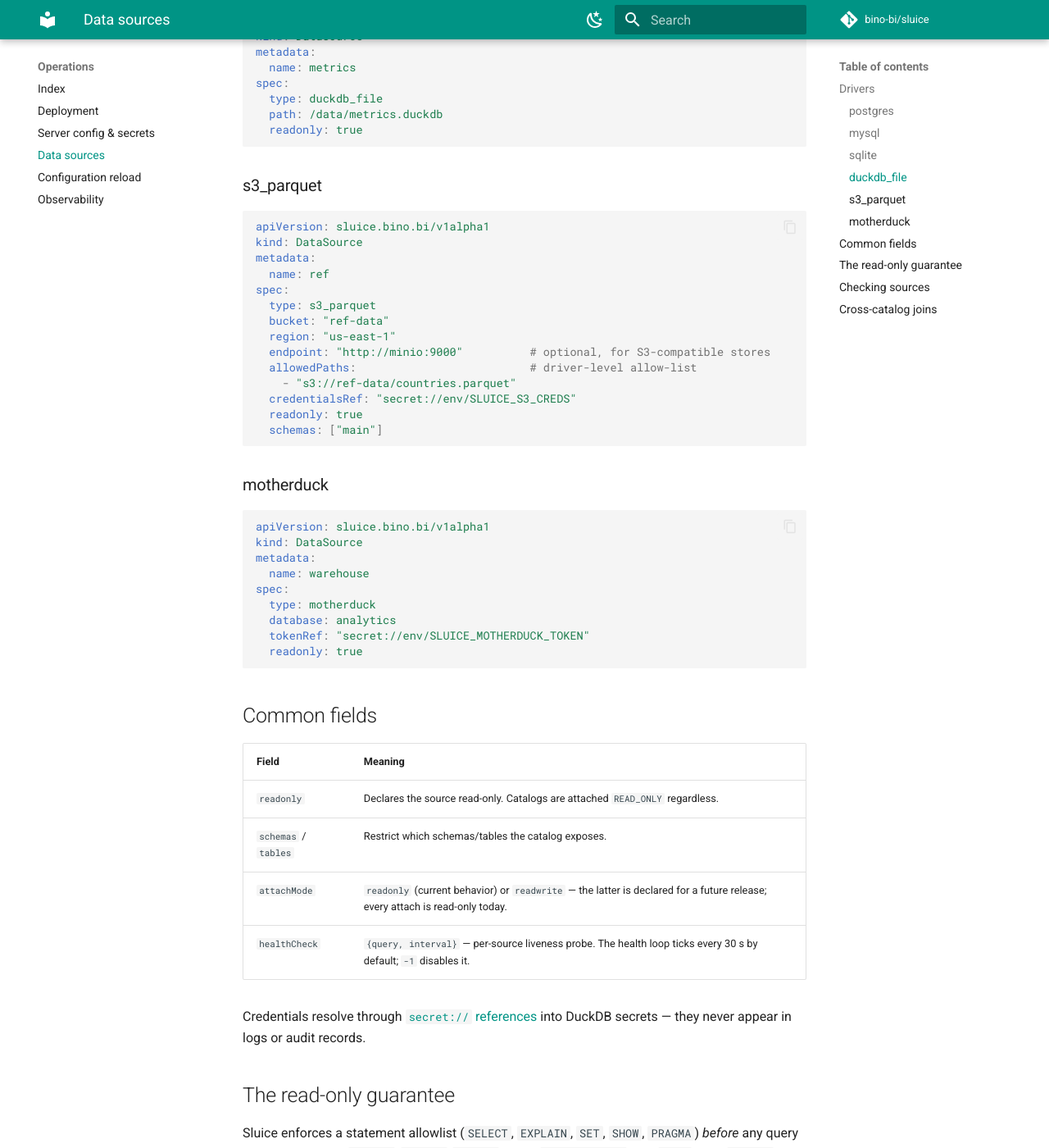
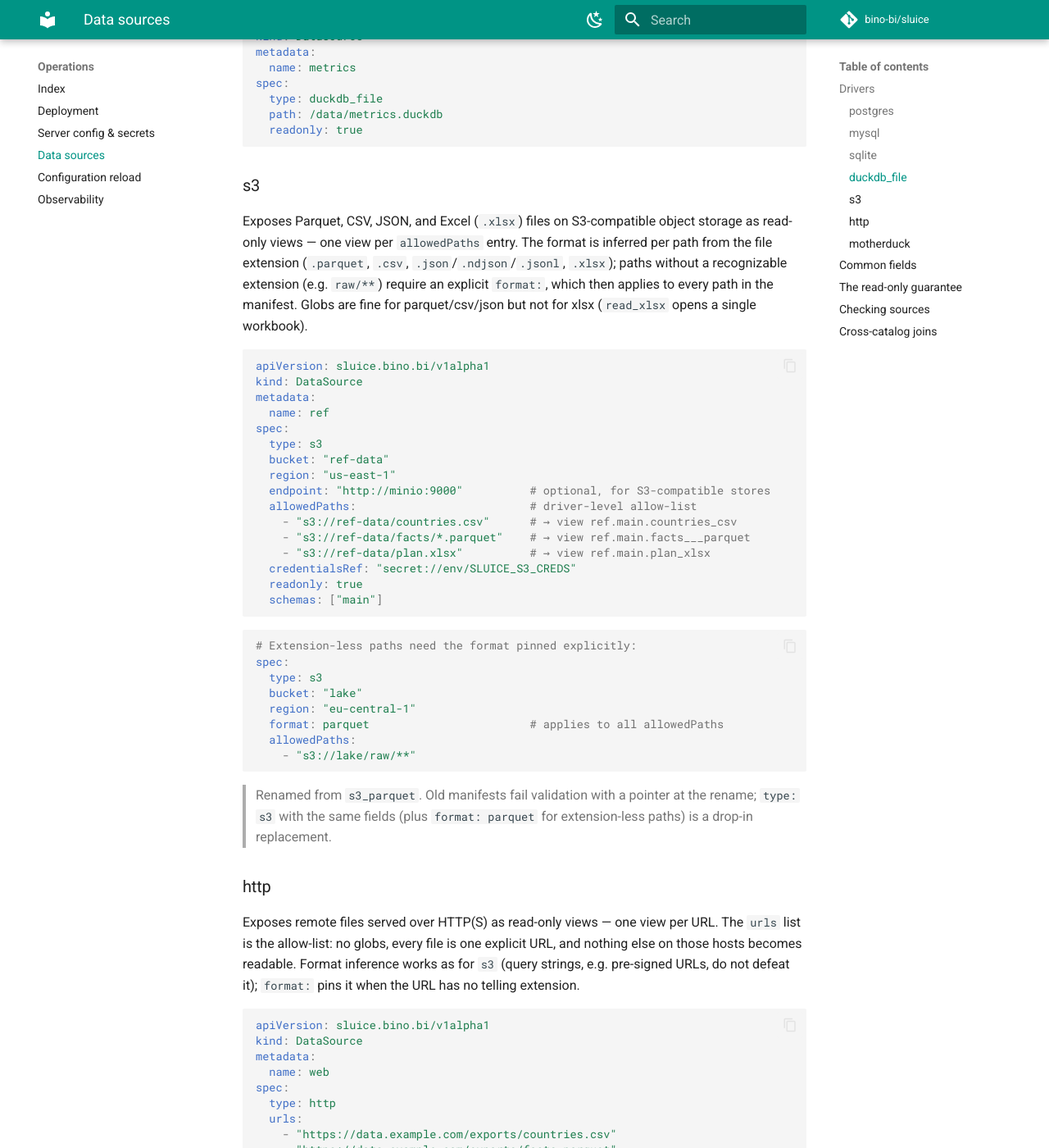
Before and after one commit to bino-bi/sluice, an MkDocs documentation site: the page built from docs/operations/data-sources.md, in a window 1280 px wide and 1400 px high, scrolled down 1403 px. Shown: the whole window at 82% size. Built offline with MkDocs 1.6.1 and Material for MkDocs 9.7.7, drawn with Linux system fonts in a browser that asks for light colours; comment, search, counter and statistics services are not loaded; some of the changed text lies outside the part shown.

Commit message:
docs: multi-format s3 + http datasources
data-sources.md documents the generalized s3 driver (per-path format
inference, explicit format for extension-less globs, xlsx limits, the
rename note) and the new http type (urls allow-list, headersRef,
per-origin secret scoping), plus an air-gapped note on DuckDB extension
pre-seeding. The hardening checklist and THREAT_MODEL executor section
describe the allowed_directories/allowed_paths carve-out and the
open-time allow_persistent_secrets placement. README driver lists go
from 6 to 7; the cross-source-join example switches to type: s3;
CHANGELOG rolls the feature, the breaking rename, and the three latent
fixes; internal plan docs (02, 13) and progress.md track the slice.

Signed-off-by: Sven Herrmann <sven.herrmann@thatscalaguy.de>

````diff
--- a/docs/operations/data-sources.md
+++ b/docs/operations/data-sources.md
@@ -72,7 +72,16 @@
   readonly: true
 ```
 
-### s3_parquet
+### s3
+
+Exposes Parquet, CSV, JSON, and Excel (`.xlsx`) files on S3-compatible
+object storage as read-only views — one view per `allowedPaths` entry.
+The format is inferred per path from the file extension
+(`.parquet`, `.csv`, `.json`/`.ndjson`/`.jsonl`, `.xlsx`); paths without
+a recognizable extension (e.g. `raw/**`) require an explicit
+`format:`, which then applies to every path in the manifest. Globs are
+fine for parquet/csv/json but not for xlsx (`read_xlsx` opens a single
+workbook).
 
 ```yaml
 apiVersion: sluice.bino.bi/v1alpha1
@@ -80,16 +89,61 @@
 metadata:
   name: ref
 spec:
-  type: s3_parquet
+  type: s3
   bucket: "ref-data"
   region: "us-east-1"
   endpoint: "http://minio:9000"          # optional, for S3-compatible stores
   allowedPaths:                          # driver-level allow-list
-    - "s3://ref-data/countries.parquet"
+    - "s3://ref-data/countries.csv"      # → view ref.main.countries_csv
+    - "s3://ref-data/facts/*.parquet"    # → view ref.main.facts___parquet
+    - "s3://ref-data/plan.xlsx"          # → view ref.main.plan_xlsx
   credentialsRef: "secret://env/SLUICE_S3_CREDS"
   readonly: true
   schemas: ["main"]
 ```
+
+```yaml
+# Extension-less paths need the format pinned explicitly:
+spec:
+  type: s3
+  bucket: "lake"
+  region: "eu-central-1"
+  format: parquet                        # applies to all allowedPaths
+  allowedPaths:
+    - "s3://lake/raw/**"
+```
+
+> Renamed from `s3_parquet`. Old manifests fail validation with a
+> pointer at the rename; `type: s3` with the same fields (plus
+> `format: parquet` for extension-less paths) is a drop-in replacement.
+
+### http
+
+Exposes remote files served over HTTP(S) as read-only views — one view
+per URL. The `urls` list is the allow-list: no globs, every file is one
+explicit URL, and nothing else on those hosts becomes readable. Format
+inference works as for `s3` (query strings, e.g. pre-signed URLs, do
+not defeat it); `format:` pins it when the URL has no telling extension.
+
+```yaml
+apiVersion: sluice.bino.bi/v1alpha1
+kind: DataSource
+metadata:
+  name: web
+spec:
+  type: http
+  urls:
+    - "https://data.example.com/exports/countries.csv"
+    - "https://data.example.com/exports/facts.parquet"
+    - "https://api.example.com/v1/report.json"
+  headersRef: "secret://env/SLUICE_HTTP_HEADERS"   # optional, for authenticated endpoints
+  readonly: true
+```
+
+`headersRef` resolves to a JSON object of header name → value (e.g.
+`{"Authorization": "Bearer …"}`). The headers are installed as one
+DuckDB HTTP secret per URL origin, scoped to that origin — they are
+never sent to other hosts.
 
 ### motherduck
 
@@ -116,6 +170,12 @@
 
 Credentials resolve through [`secret://` references](server-config.md) into
 DuckDB secrets — they never appear in logs or audit records.
+
+The `s3` and `http` drivers install DuckDB's `httpfs` extension (plus
+`excel` when any path is `.xlsx`) on first attach, which downloads from
+`extensions.duckdb.org` unless already cached. Air-gapped deployments
+should pre-seed the DuckDB extension directory (see DuckDB's
+`extension_directory` docs) in the image.
 
 ## The read-only guarantee
 
@@ -153,7 +213,7 @@
 ## Cross-catalog joins
 
 Because every source is a catalog in the same DuckDB instance, one `SELECT`
-can join PostgreSQL against S3 Parquet. Set
+can join PostgreSQL against files on S3. Set
 `limits.disableCrossCatalog: true` to forbid multi-catalog queries. See the
 [cross-source joins cookbook](../cookbook/cross-source-joins.md) for a
 worked example.
````
Also changed, not shown: CHANGELOG.md (+6 -0 lines), README.md (+2 -2 lines), THREAT_MODEL.md (+2 -2 lines), docs/cookbook/cross-source-joins.md (+1 -1 lines), docs/operations/server-config.md (+2 -1 lines), docs/security/hardening.md (+8 -1 lines), examples/cross-source-join/README.md (+2 -2 lines), 1 other file.
